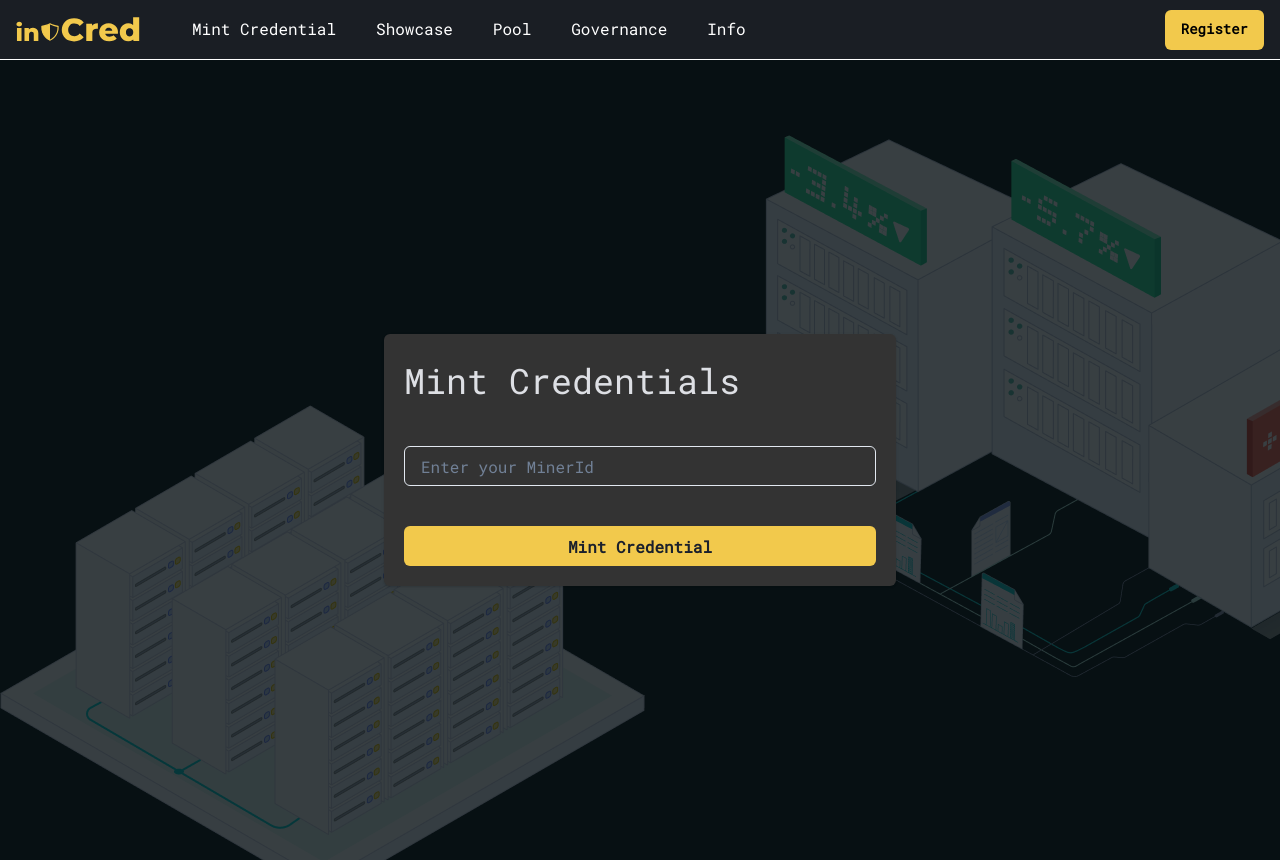
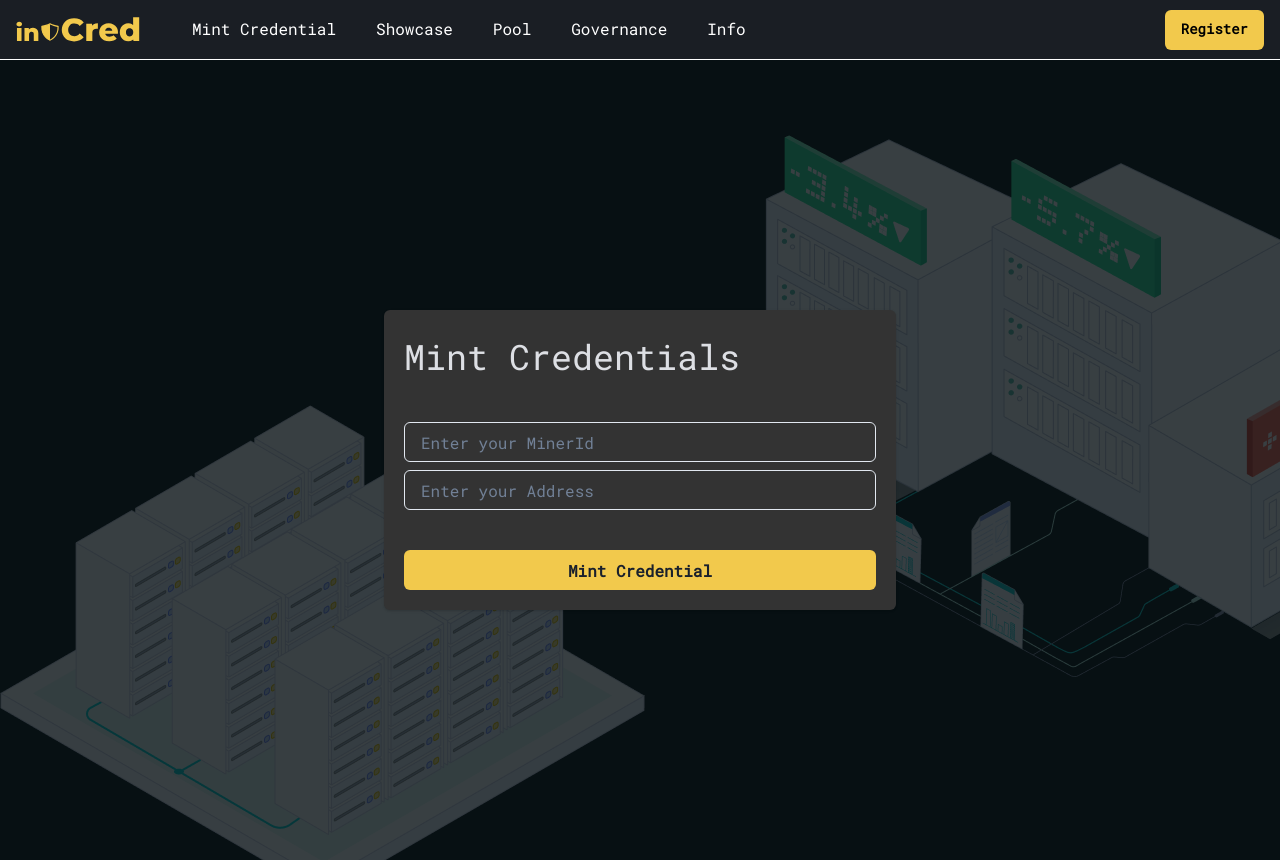
Before and after one commit to jordang7/Space-Warp-Credentialing, a Next.js app in the folder client/: page /mint in a window 1280 px wide. Built offline with nearby package versions, Linux system fonts and the light colour scheme.

Commit message:
mint page update

```diff
--- a/client/pages/mint/index.tsx
+++ b/client/pages/mint/index.tsx
@@ -8,17 +8,21 @@ const URLBASE = process.env.NEXT_PUBLIC_PRODUCTION === "true" ? 'https://incred-
 export default function Index() {
     const [nftCollection, setNftCollection] = useState([]);
     const [minerId, setMinerId] = useState<string>('')
+    const [pubKey, setPubKey] = useState<string>('')
     const [loading, setLoading] = useState<boolean>(false)
     const [txn, setTxn] = useState<string>('')
 
-    const handleChange = async (e: any) => {
+    const handleIdChange = async (e: any) => {
         setMinerId(e.target.value);
+    }
+    const handleKeyChange = async (e: any) => {
+        setPubKey(e.target.value);
     }
 
     const handleSubmit = async (e: any) => {
         console.log(minerId)
         setLoading(true)
-        const response = await fetch(`${URLBASE}/mintCredential`, { method: "POST", headers: { 'Content-Type': 'application/json' }, body: JSON.stringify({ minerId: minerId }) })
+        const response = await fetch(`${URLBASE}/mintCredential`, { method: "POST", headers: { 'Content-Type': 'application/json' }, body: JSON.stringify({ minerId: minerId ,pubKey:pubKey}) })
         const txn = await response.json()
         console.log("Mint transaction", txn)
         setLoading(false);
@@ -65,7 +69,10 @@ export default function Index() {
                                 </Text>
                             </CardHeader>
                             <CardBody>
-                                <Input color="white" placeholder='Enter your MinerId' onChange={handleChange} value={minerId} />
+                            <VStack color="white">
+                                <Input color="white" placeholder='Enter your MinerId' onChange={handleIdChange} value={minerId} />
+                                <Input color="white" placeholder='Enter your Address' onChange={handleKeyChange} value={pubKey} />
+                            </VStack>
                             </CardBody>
                             <CardFooter>
                                 <Button onClick={handleSubmit} bgColor={"#F2C94C"} width="100%" >Mint Credential</Button>
```
